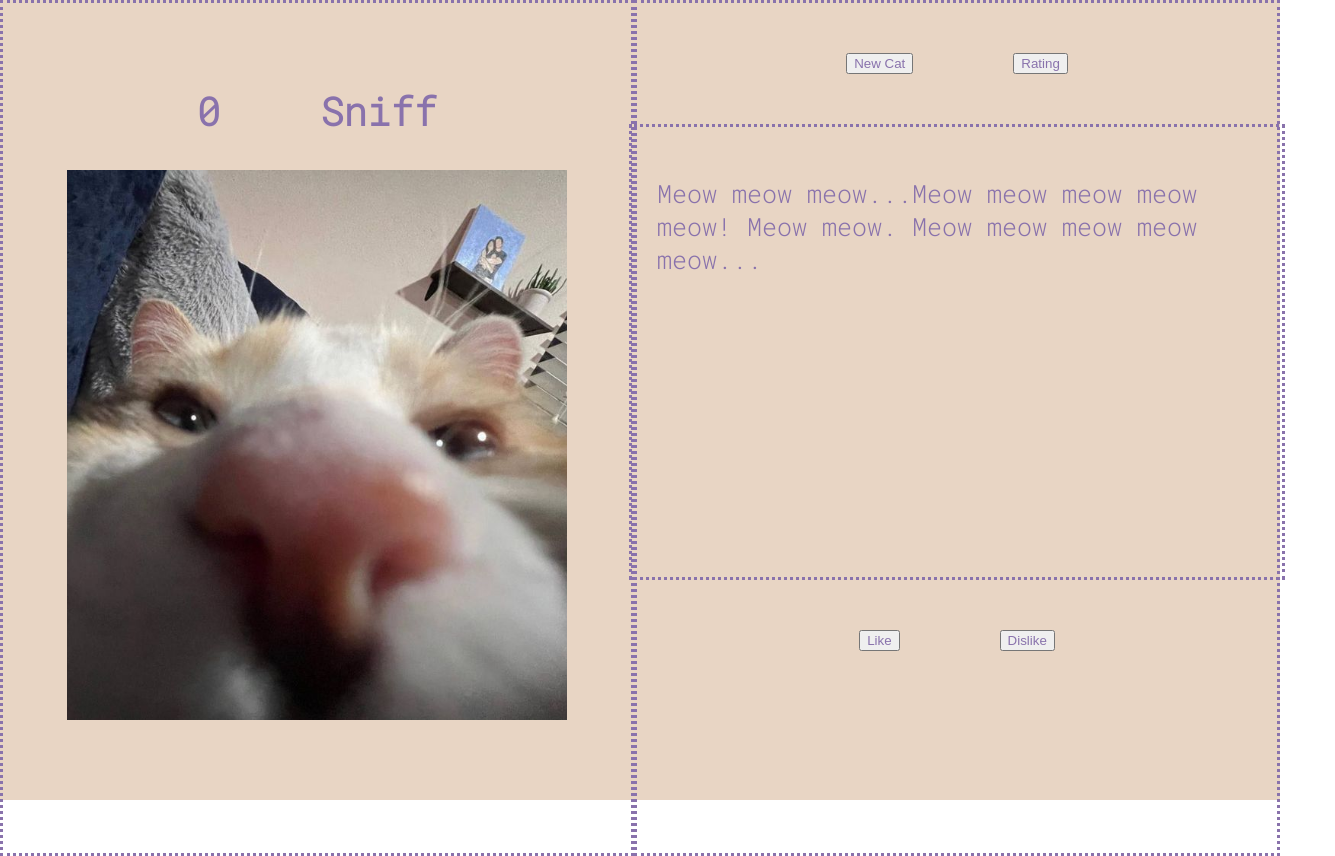
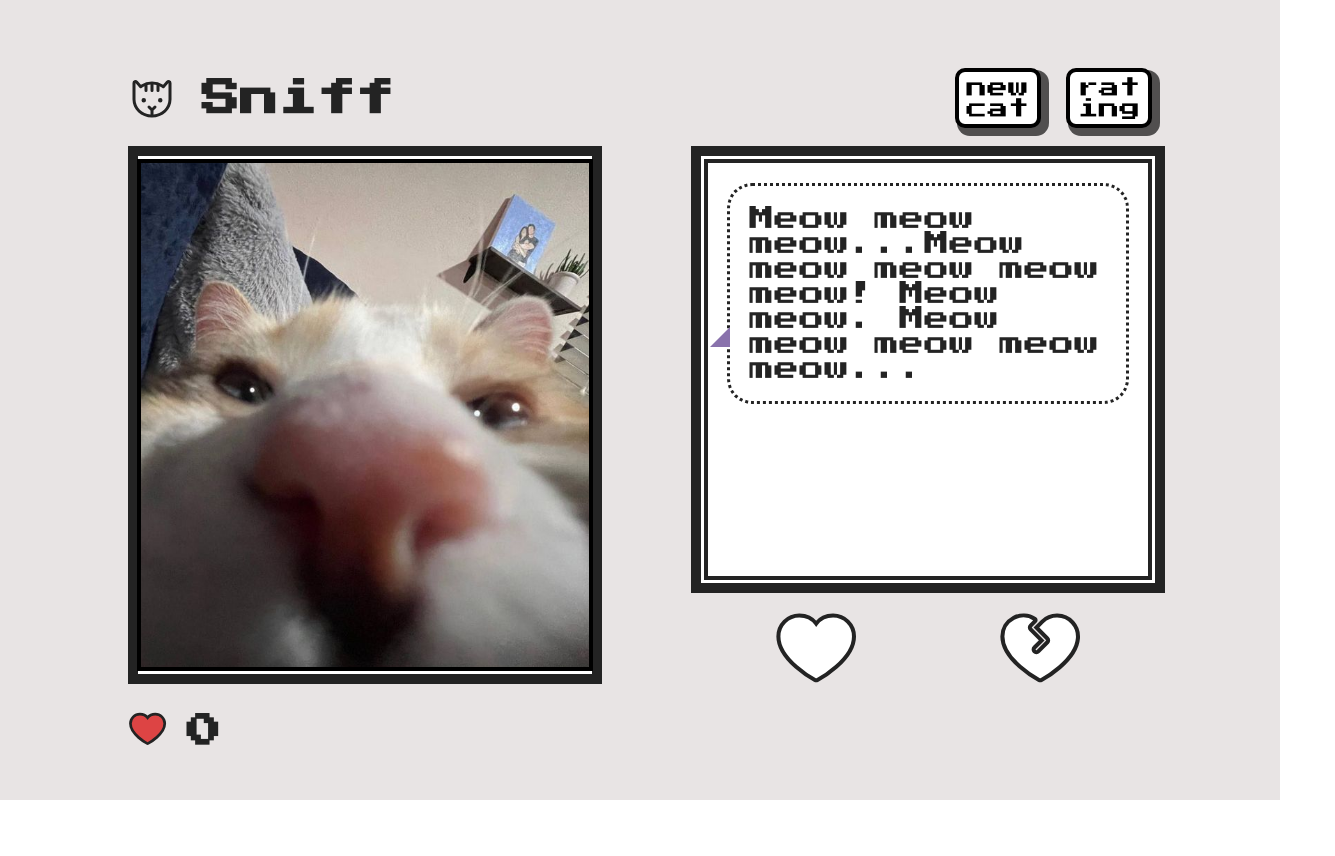
Before and after one commit to snootfef/Cat-Generator, a React (Create React App) app: page / in a window 1280 px wide. Shown: the whole page, 1335 px wide, since content can reach past the window. After the commit the page ends 800 px from the top, so only its background shows below. Built offline with nearby package versions, Linux system fonts and the light colour scheme.

Commit message:
Almost fully styled full site + other small tweaks

```diff
--- a/package.json
+++ b/package.json
@@ -8,6 +8,7 @@
     "@testing-library/user-event": "^13.5.0",
     "react": "^18.2.0",
     "react-dom": "^18.2.0",
+    "react-icons": "^5.0.1",
     "react-scripts": "5.0.1",
     "web-vitals": "^2.1.4"
   },
--- a/src/App.css
+++ b/src/App.css
@@ -1,7 +1,17 @@
-@import url('https://fonts.googleapis.com/css2?family=Roboto+Mono:wght@300&display=swap');
+@import url('https://fonts.googleapis.com/css2?family=Press+Start+2P&display=swap');
 
 h1 {
-  padding: 0px 50px;
+  font-size: 2.4rem;
+  margin-left: 2vw;
+  margin-top: 6px;
+  margin-bottom: 0;
+}
+
+h2 {
+  font-size: 2.16rem;
+  margin-left: 1.5vw;
+  margin-top: 6px;
+  margin-bottom: 0;
 }
 
 p {
@@ -9,66 +19,63 @@ p {
   font-size: 25px;
 }
 
-button {
-  margin: 0px 50px;
-  color: #8972ac;
-}
+button {}
 
 .page {
   width: 100vw;
   height: 100vh;
   display: flex;
   flex-direction: row;
-  background-color: #e8d5c4;
-  color: #8972ac;
+  background-color: #E8E4E4;
+  color: var(--Black, #232323);
+  font-family: "Press Start 2P";
 }
 
-.column1 {
+.columnLeft {
   padding-top: 50px;
-  min-height: 100vh;
+  padding-left: 10vw;
+  padding-right: 5vw;
+  /*viewport width*/
+  width: 50%;
+  display: flex;
+  flex-direction: column;
+  align-items: flex-start;
+  justify-content: flex-start;
+}
+
+.columnRight {
+  padding-top: 50px;
+  padding-left: 5vw;
+  padding-right: 10vw;
   width: 50%;
   display: flex;
   flex-direction: column;
   align-items: center;
   justify-content: flex-start;
-  font-size: calc(10px + 2vmin);
-  font-family: "Roboto Mono";
-  border: dotted;
 }
 
-.column2 {
-  padding-top: 50px;
-  min-height: 100vh;
-  width: 50%;
+.catName {
   display: flex;
-  flex-direction: column;
-  align-items: center;
-  justify-content: flex-start;
-  font-size: calc(10px + 2vmin);
-  font-family: "Roboto Mono";
-  border: dotted;
+  flex-direction: row;
+  padding: 3vh 0;
 }
 
-.interactionSection {
-  display: flex;
-  justify-content: center;
+.PiCat {
+  font-size: 3rem;
+  color: var(--Black);
 }
 
-.likeButton {}
-
-.dislikeButton {}
-
-.dialogueBox {
-  height: 400px;
-  width: 600px;
-  overflow-y: scroll;
-  margin: 50px;
-  border: dotted;
-  padding: 25px;
+.catRating {
+  display: flex;
+  flex-direction: row;
+  padding: 3vh 0;
 }
 
-.dialogueBox::-webkit-scrollbar {
-  display: none;
+.ratingHeart {
+  font-size: 2.45rem;
+  fill: #D44;
+  stroke-width: 1.1rem;
+  stroke: #232323;
 }
 
 .modalContainer {
@@ -89,8 +96,135 @@ button {
   height: 100%;
 }
 
+.catImgBorder {
+  padding: 7px 3px;
+  width: 100%;
+  height: 100%;
+  border: 10px solid #232323;
+  background-color: #ffffff;
+  display: flex;
+  justify-content: center;
+  align-items: center;
+  max-height: 63vh;
+}
+
 .catImg {
+  width: 100%;
+  height: 100%;
   object-fit: cover;
-  width: 500px;
-  height: 550px;
+  border: 4px solid #000;
 }
+
+.editCat {
+  display: flex;
+  justify-content: flex-end;
+  align-items: center;
+  margin: 2.28vh 0;
+  width: 100%;
+}
+
+.catButtons {
+  margin: 0 0 0 2vw;
+  padding: 0.6vh 0.6vw;
+  border-radius: 10px;
+  border: 4px solid #000;
+  background: #FFF;
+  box-shadow: 5px 5px 0px 3px rgba(0, 0, 0, 0.65);
+  font-size: 1.3rem;
+  font-family: 'Press Start 2P';
+}
+
+.catButtons:hover {
+  transform: scale(1.1);
+}
+
+.dialogueBorder {
+  padding: 7px 3px;
+  width: 100%;
+  height: 55%;
+  border: 10px solid #232323;
+  background-color: #ffffff;
+  display: flex;
+  justify-content: center;
+  align-items: center;
+  max-height: 63vh;
+}
+
+.dialogueBox {
+  width: 100%;
+  height: 100%;
+  border: 4px solid #232323;
+  overflow-y: scroll;
+}
+
+.dialogueBox::-webkit-scrollbar {
+  display: none;
+}
+
+.generatedText {
+  border-radius: 25px;
+  border: dotted;
+  position: relative;
+  padding: 2.5vh 1.5vw;
+  margin: 2.5vh 1.5vw 0 1.5vw;
+}
+
+.likeBoxes {
+  width: 100%;
+  display: flex;
+  justify-content: flex-end;
+}
+
+.generatedBox {
+  width: 100%;
+}
+
+.likedText {
+  display: flex;
+  justify-content: flex-end;
+  border-radius: 25px;
+  border: dotted;
+  padding: 2.5vh 1.5vw;
+  margin: 2.5vh 1.5vw 0 1.5vw;
+  display: flex;
+  justify-content: flex-end;
+}
+
+.generatedText:after {
+  content: ' ';
+  position: absolute;
+  left: 0;
+  width: 0;
+  height: 0;
+  bottom: 25%;
+  border: 20px solid transparent;
+  border-right-color: #8972ac;
+  border-left: 0;
+  border-bottom: 0;
+  margin-top: 0;
+  margin-left: -20px;
+}
+
+.likeSection {
+  padding-top: 1vh;
+  width: 100%;
+  display: flex;
+  align-items: center;
+  justify-content: space-around;
+}
+
+.likeButtons {
+  border: none;
+  background: transparent;
+}
+
+.likeButtons:hover {
+  transform: scale(1.1);
+}
+
+.likeHearts {
+  font-size: 5.4rem;
+  fill: #FFF;
+  stroke-width: 0.75rem;
+  stroke: #232323;
+}
--- a/src/App.js
+++ b/src/App.js
@@ -1,6 +1,9 @@
 import './App.css';
 import { useState } from "react";
 import Modal from './Modal';
+import { PiCat } from "react-icons/pi";
+import { PiHeartFill } from "react-icons/pi";
+import { PiHeartBreakFill } from "react-icons/pi";
 
 let catNames = ['Sniff', 'Mushroom', 'Fish', 'Onion', 'Chup', 'Mr. Whale', 'Gorp'];
 let cats = catNames.map((names) => ({ name: names, text: [], rating: 0, image: names + '.jpg' }));
@@ -24,17 +27,23 @@ export default function App() {
 
   return (
     <div className='page'>
-      <div className='column1'>
-        <section className='interactionSection'>
-          <h1>{cats[currentCat].rating}</h1>
+      <div className='columnLeft'>
+        <section className='catName'>
+          <PiCat className='PiCat' />
           <h1>{cats[currentCat].name}</h1>
         </section>
-        <img className='catImg' src={fileName} alt={altText}></img>
+        <picture className='catImgBorder'>
+          <img className='catImg' src={fileName} alt={altText}></img>
+        </picture>
+        <section className='catRating'>
+          <PiHeartFill className='ratingHeart' />
+          <h2>{cats[currentCat].rating}</h2>
+        </section>
       </div>
-      <div className='column2'>
-        <section className='interactionSection'>
-          <button className='button' onClick={handleClick}>New Cat</button>
-          <button onClick={() => setOpenModal(true)}>Rating</button>
+      <div className='columnRight'>
+        <section className='editCat'>
+          <button className='catButtons' onClick={handleClick}>new<br />cat</button>
+          <button className='catButtons' onClick={() => setOpenModal(true)}>rat<br />ing</button>
         </section>
         <Dialogue index={currentCat} setLikes={setLikes} clicked={clicked} setClicked={setClicked} setText={setText} ></Dialogue>
       </div>
@@ -64,15 +73,21 @@ function Dialogue({ index, setLikes, clicked, setClicked, setText }) {
   }
 
   return (
-    <div>
-      <section className='dialogueBox'>
-        {cats[index].text.map((string) => <p>{string}</p>)}
+    <>
+      <section className='dialogueBorder'>
+        <section className='dialogueBox'>
+          {cats[index].text.map((string) => <div className={string.startsWith('Y') ? 'likeBoxes' : 'generatedBox'}><p className={string.startsWith('Y') ? 'likedText' : 'generatedText'}>{string}</p></div>)}
+        </section>
+      </section >
+      <section className='likeSection'>
+        {!clicked && <button className='likeButtons' onClick={() => handleClick(true)}>
+          <PiHeartFill className='likeHearts' />
+        </button>}
+        {!clicked && <button className='likeButtons' onClick={() => handleClick(false)}>
+          <PiHeartBreakFill className='likeHearts' />
+        </button>}
       </section>
-      <section className='interactionSection'>
-        {!clicked && <button onClick={() => handleClick(true)}>Like</button>}
-        {!clicked && <button onClick={() => handleClick(false)}>Dislike</button>}
-      </section>
-    </div>
+    </>
   );
 }
 
```
Also changed, not shown: 1 other file (tests, documents, lock files or other folders).
